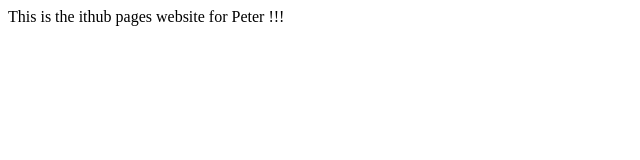
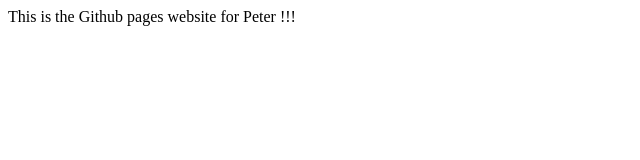
Before and after one commit to PeterSlakhorst/PeterSlakhorst.github.io, a plain HTML site: page index.html in a window 1280 px wide. Shown: the full height of the page, 0-640 px from the left. Drawn offline with Linux system fonts and the light colour scheme.

Commit message:
commit 1c

```diff
--- a/index.html
+++ b/index.html
@@ -4,6 +4,6 @@
         <title>Hello!</title>
     </head>
     <body>
-        This is the ithub pages website for  Peter !!!
+        This is the Github pages website for  Peter !!!
     </body>
 </html>
```
